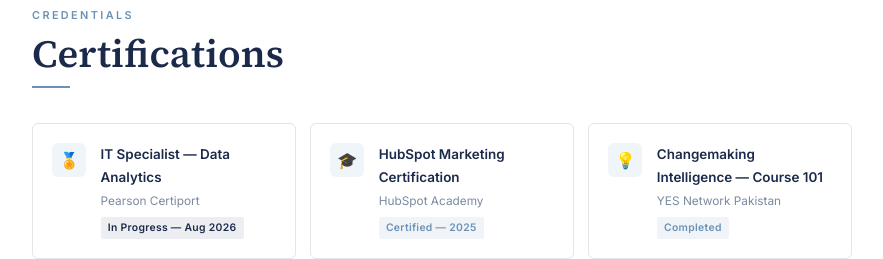
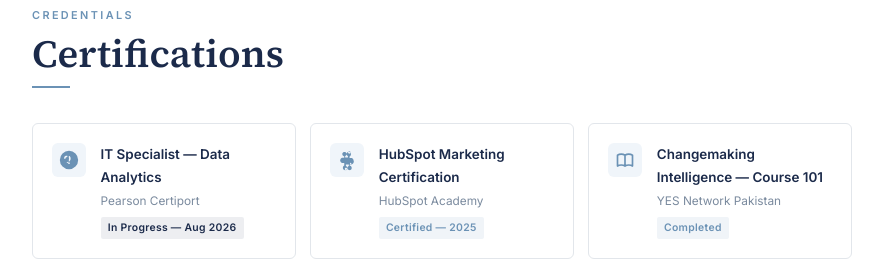
Before and after one commit to rai-analytics/rai-analytics.github.io, a plain HTML site: page index.html in a window 1280 px wide. Shown: the part 5853-6112 px from the top of the page, without its empty margins (198-1081 px from the left). Drawn offline with Linux system fonts and the light colour scheme.

Commit message:
Update certification icons to official HubSpot and Pearson vector SVG logos

```diff
--- a/index.html
+++ b/index.html
@@ -440,7 +440,11 @@
       width: 34px; height: 34px; border-radius: 6px;
       background: var(--ice);
       display: flex; align-items: center; justify-content: center;
-      font-size: 1rem; flex-shrink: 0;
+      color: var(--blue); flex-shrink: 0;
+      transition: color .2s;
+    }
+    .cert-card:hover .cert-ico {
+      color: var(--blue-hover);
     }
     .cert-name { font-weight: 600; font-size: .84rem; margin-bottom: .15rem; color: var(--navy); }
     .cert-issuer { font-size: .74rem; color: var(--muted); }
@@ -1207,7 +1211,11 @@
     </div>
     <div class="cert-grid">
       <div class="cert-card reveal">
-        <div class="cert-ico">🏅</div>
+        <div class="cert-ico">
+          <svg class="cert-svg" fill="currentColor" viewBox="0 0 24 24" style="width: 22px; height: 22px;">
+            <path d="M12 2a10 10 0 1 0 10 10A10 10 0 0 0 12 2zm.8 14.3h-1.6v-1.6h1.6zm.5-4.4a3.1 3.1 0 0 1-1.3 1.9c-.5.4-.8.9-.8 1.5h-1.6c0-1.2.6-2 1.2-2.5a3.1 3.1 0 0 0 1.3-1.9 2 2 0 0 0-2-2.2 2 2 0 0 0-2 2H6.6a3.6 3.6 0 0 1 3.6-3.6 3.6 3.6 0 0 1 3.6 3.6c0 1-.4 1.8-1 2.3zM10.2 6.5v8h1.6v-8z" />
+          </svg>
+        </div>
         <div>
           <div class="cert-name">IT Specialist — Data Analytics</div>
           <div class="cert-issuer">Pearson Certiport</div>
@@ -1215,7 +1223,11 @@
         </div>
       </div>
       <div class="cert-card reveal">
-        <div class="cert-ico">🎓</div>
+        <div class="cert-ico">
+          <svg class="cert-svg" fill="currentColor" viewBox="0 0 24 24" style="width: 22px; height: 22px;">
+            <path d="M18.8 11.2c-.5-.9-1.4-1.4-2.4-1.4h-1.6V8.2c1.2-.6 1.8-2 1.4-3.3-.4-1.3-1.6-2-2.9-1.7-1.3.3-2.1 1.5-1.8 2.8.2.8.8 1.4 1.5 1.7v1.6H10v-1.6c.7-.3 1.3-.9 1.5-1.7.3-1.3-.5-2.5-1.8-2.8-1.3-.3-2.5.5-2.8 1.8-.3 1.3.5 2.5 1.8 2.8.1 0 .2 0 .3.1v1.6H7.4c-1 0-1.9.5-2.4 1.4-.6.9-.6 2.1 0 3 .5.9 1.4 1.4 2.4 1.4h1.6V18c-1.2.6-1.8 2-1.4 3.3.4 1.3 1.6 2 2.9 1.7 1.3-.3 2.1-1.5 1.8-2.8-.2-.8-.8-1.4-1.5-1.7V17h3.2v1.5c-.7.3-1.3.9-1.5 1.7-.3 1.3.5 2.5 1.8 2.8 1.3.3 2.5-.5 2.8-1.8.3-1.3-.5-2.5-1.8-2.8-.1 0-.2 0-.3-.1v-1.5h1.6c1 0 1.9-.5 2.4-1.4.6-.9.6-2 .1-3zm-5.6-7.4c0-.7.6-1.3 1.3-1.3s1.3.6 1.3 1.3-.6 1.3-1.3 1.3-1.3-.6-1.3-1.3zm-3.6 18c0-.7.6-1.3 1.3-1.3s1.3.6 1.3 1.3-.6 1.3-1.3 1.3c-.7-.1-1.3-.7-1.3-1.3zm6.4-5.2c-.4 0-.8-.3-.8-.8s.3-.8.8-.8c.4 0 .8.3.8.8s-.4.8-.8.8z" />
+          </svg>
+        </div>
         <div>
           <div class="cert-name">HubSpot Marketing Certification</div>
           <div class="cert-issuer">HubSpot Academy</div>
@@ -1223,7 +1235,11 @@
         </div>
       </div>
       <div class="cert-card reveal">
-        <div class="cert-ico">💡</div>
+        <div class="cert-ico">
+          <svg class="cert-svg" fill="none" stroke="currentColor" stroke-width="2" viewBox="0 0 24 24" style="width: 20px; height: 20px;">
+            <path stroke-linecap="round" stroke-linejoin="round" d="M12 6.253v13m0-13C10.832 5.477 9.246 5 7.5 5S4.168 5.477 3 6.253v13C4.168 18.477 5.754 18 7.5 18s3.332.477 4.5 1.253m0-13C13.168 5.477 14.754 5 16.5 5c1.747 0 3.332.477 4.5 1.253v13C19.832 18.477 18.247 18 16.5 18c-1.746 0-3.332.477-4.5 1.253" />
+          </svg>
+        </div>
         <div>
           <div class="cert-name">Changemaking Intelligence — Course 101</div>
           <div class="cert-issuer">YES Network Pakistan</div>
```
